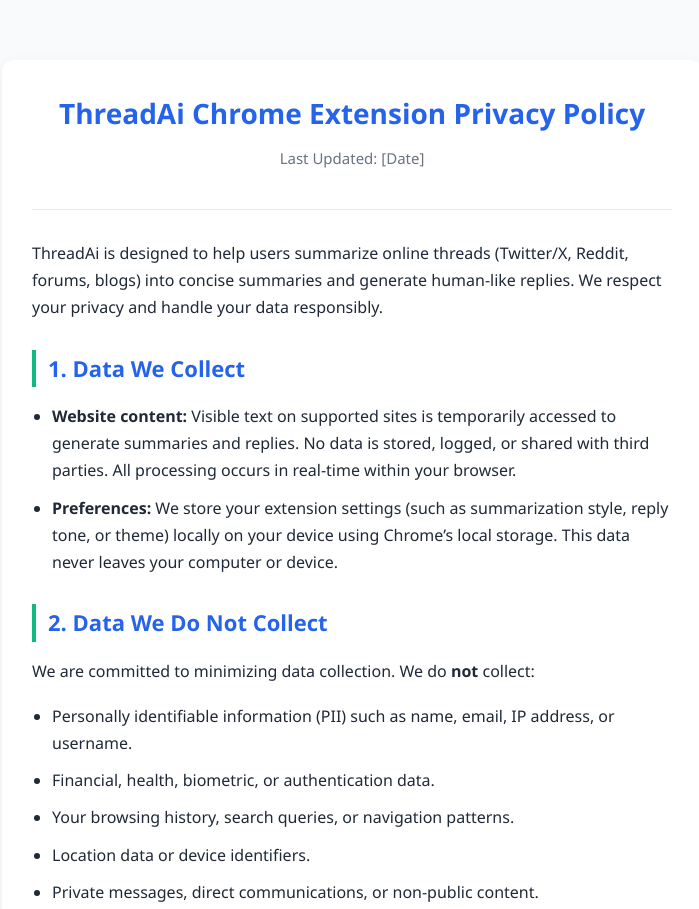
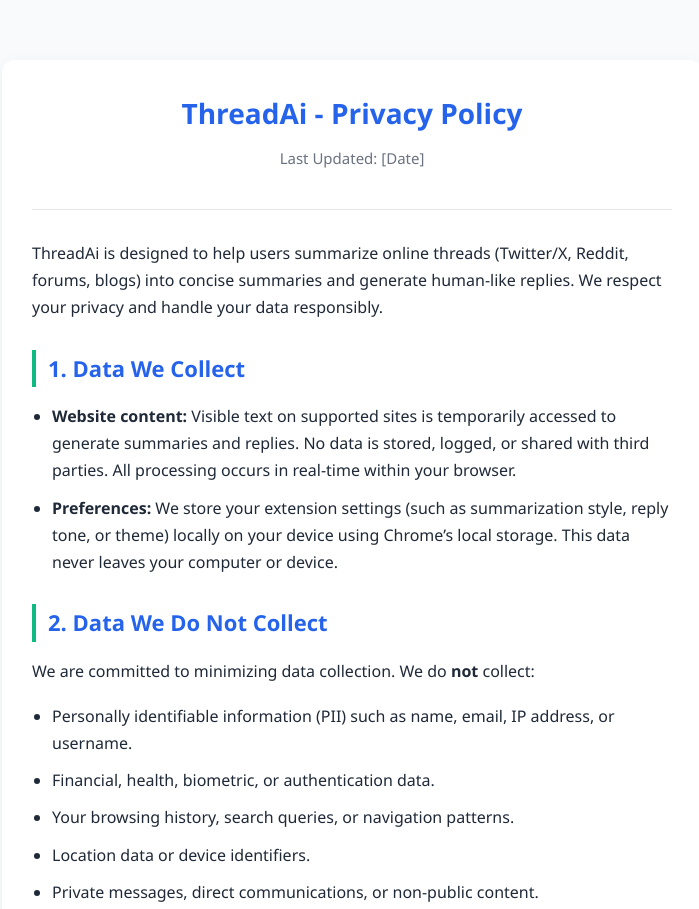
Before and after one commit to Bhavesh4518/threadai-privacy-policy, a plain HTML site: page index.html in a window 1280 px wide. Shown: the top 909 px of the page, without its empty margins (288-987 px from the left). Drawn offline with Linux system fonts and the light colour scheme.

Commit message:
Update index.html

```diff
--- a/index.html
+++ b/index.html
@@ -3,7 +3,7 @@
 <head>
   <meta charset="UTF-8">
   <meta name="viewport" content="width=device-width, initial-scale=1.0">
-  <title>ThreadAi Chrome Extension - Privacy Policy</title>
+  <title>ThreadAi - Privacy Policy</title>
   <style>
     /* Modern, clean typography and layout */
     :root {
@@ -133,7 +133,7 @@
 <body>
   <div class="container">
     <header>
-      <h1>ThreadAi Chrome Extension Privacy Policy</h1>
+      <h1>ThreadAi - Privacy Policy</h1>
       <p class="last-updated">Last Updated: [Date]</p>
     </header>
 
```
